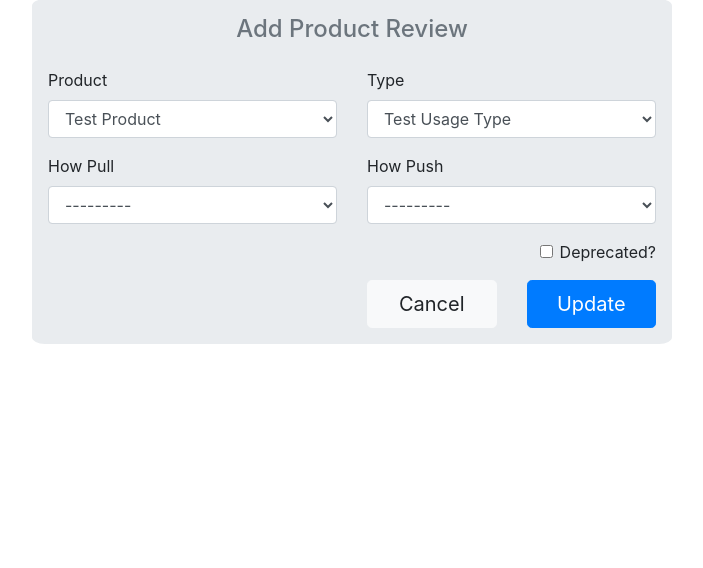
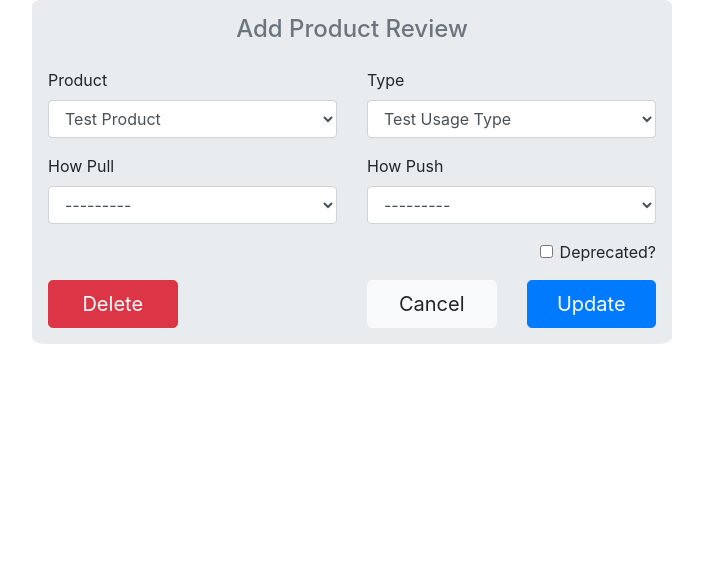
Before and after one commit to dchess/mothra, a Django app: page /reviews/1/edit/ in a window 1280 px wide. Shown: the part 80-648 px from the top of the page, without its empty margins (288-991 px from the left). Run offline with Django 3.2, Linux system fonts and the light colour scheme; a user stored in the database is signed in; data comes from the database, SQL or seed files in the repository; data that the repository does not hold is empty; some libraries are stand-ins or nearby versions.

Commit message:
Add usage review delete form

```diff
--- a/inventory/urls.py
+++ b/inventory/urls.py
@@ -17,4 +17,5 @@ urlpatterns = [
     path("products/create/", views.ProductCreate.as_view(), name="create_product"),
     path("reviews/create/", views.UsageCreate.as_view(), name="create_review"),
     path("reviews/<int:pk>/edit/", views.UsageUpdate.as_view(), name="edit_review"),
+    path("reviews/<int:pk>/delete/", views.UsageDelete.as_view(), name="delete_review"),
 ]
--- a/inventory/views.py
+++ b/inventory/views.py
@@ -1,8 +1,8 @@
 from django.contrib.auth.mixins import LoginRequiredMixin
 from django.shortcuts import render
 from django.views.generic import DetailView, ListView
-from django.views.generic.edit import CreateView, UpdateView
-from django.urls import reverse
+from django.views.generic.edit import CreateView, DeleteView, UpdateView
+from django.urls import reverse, reverse_lazy
 from rest_framework import viewsets
 from .models import Domain, Subject, Product, UsageType, Usage
 from .serializers import (
@@ -54,6 +54,12 @@ class UsageUpdate(LoginRequiredMixin, UpdateView):
         return reverse("profile")
 
 
+class UsageDelete(LoginRequiredMixin, DeleteView):
+    model = Usage
+    template_name = "usage_confirm_delete.html"
+    success_url = reverse_lazy("profile")
+
+
 class DomainViewSet(viewsets.ModelViewSet):
     queryset = Domain.objects.all()
     serializer_class = DomainSerializer
--- /dev/null
+++ b/templates/usage_confirm_delete.html
@@ -0,0 +1,23 @@
+<div class="modal fade" id="confirm-delete" tabindex="-1" role="dialog" aria-labelledby="confirm-delete-label"
+    aria-hidden="true">
+    <div class="modal-dialog" role="document">
+        <div class="modal-content">
+            <div class="modal-header">
+                <h5 class="modal-title" id="exampleModalLabel">Confirm Delete</h5>
+                <button type="button" class="close" data-dismiss="modal" aria-label="Close">
+                    <span aria-hidden="true">&times;</span>
+                </button>
+            </div>
+            <form method="post" action="{% url "delete_review" object.id %}">
+                <div class="modal-body">
+                    {% csrf_token %}
+                    <p>Are you sure you want to delete your usage review of {{ object.product }}?</p>
+                </div>
+                <div class="modal-footer">
+                    <button type="button" class="btn btn-light btn-lg" data-dismiss="modal">No</button>
+                    <input type="submit" class="btn btn-danger btn-lg" value="Yes">
+                </div>
+            </form>
+        </div>
+    </div>
+</div>
--- a/templates/usage_update_form.html
+++ b/templates/usage_update_form.html
@@ -46,7 +46,14 @@
 
     </div>
     <div class="row pt-3">
-        <div class="col-sm-3 offset-sm-6">
+        <div class="col-sm-3">
+            <button type="button" id="delete-btn" class="btn btn-lg btn-danger btn-block" data-toggle="modal"
+                data-target="#delete-confirm">
+                Delete
+            </button>
+
+        </div>
+        <div class="col-sm-3 offset-sm-3">
             <a href="{% url "profile" %}" class="btn btn-lg btn-light btn-block">Cancel</a>
         </div>
         <div class="col-sm-3">
@@ -55,12 +62,15 @@
     </div>
 
 </form>
-
+{% include "usage_confirm_delete.html" %}
 {% endblock %}
 
 {% block scripts %}
 <script>
     $(function () {
+        $('#delete-btn').click(function () {
+            $('#confirm-delete').modal('show');
+        });
         $("#{{ form.product.id_for_label }}").addClass("form-control");
         $("#{{ form.how_push.id_for_label }}").addClass("form-control");
         $("#{{ form.how_pull.id_for_label }}").addClass("form-control");
```
